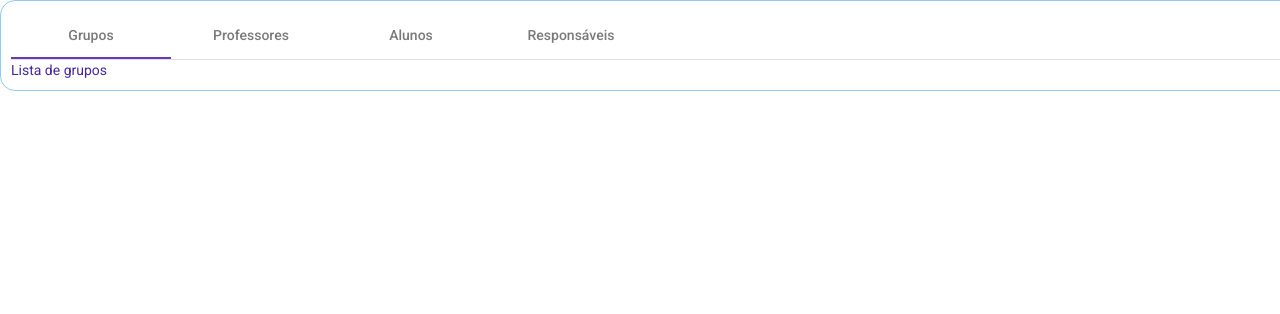
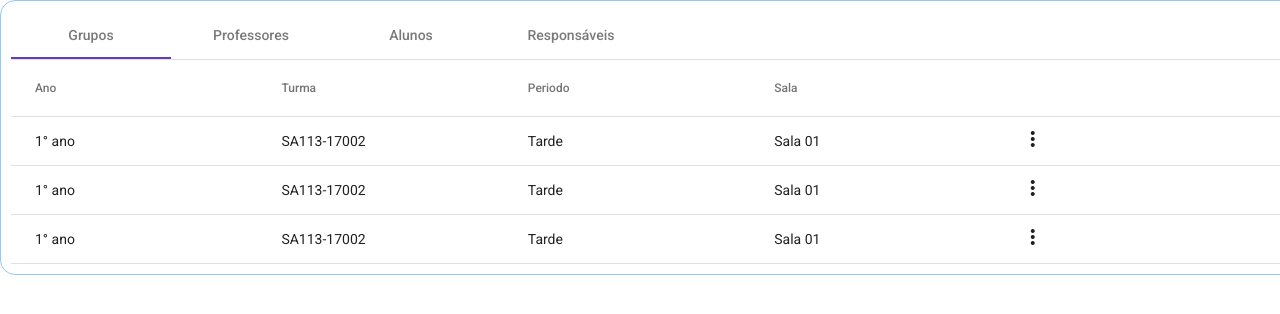
Before and after one commit to Projeto-Integrador-Univesp-Hortolandia/Front-End, an Angular app in the folder univesp-frontend/: page /registers in a window 1280 px wide. Shown: the top 314 px of the page. Built offline with nearby package versions, Linux system fonts and the light colour scheme.

Commit message:
feature/ tabelas

```diff
--- a/univesp-frontend/src/app/content/registers/registers.component.html
+++ b/univesp-frontend/src/app/content/registers/registers.component.html
@@ -1,6 +1,74 @@
 <div class="container-registers">
     <mat-tab-group color="primary">
-        <mat-tab label="Grupos"> Lista de grupos </mat-tab>
+        <mat-tab label="Grupos">
+            <mat-table matSort matTableResponsive [dataSource]="_dataSource">
+				<ng-container matColumnDef="Notify">
+					<mat-header-cell *matHeaderCellDef> </mat-header-cell>
+					<mat-cell *matCellDef="let element" data-label="Modelo">
+						<mat-icon *ngIf="element.status === 'Inativo'">
+							person_off
+						</mat-icon>
+					</mat-cell>
+				</ng-container>
+
+				<ng-container matColumnDef="Ano">
+					<mat-header-cell *matHeaderCellDef>
+						<span> Ano </span>
+					</mat-header-cell>
+					<mat-cell *matCellDef="let element" data-label="Ano">
+						<span> {{ element.Ano }} </span>
+					</mat-cell>
+				</ng-container>
+				<ng-container matColumnDef="Turma">
+					<mat-header-cell *matHeaderCellDef>
+						<span> Turma </span>
+					</mat-header-cell>
+					<mat-cell *matCellDef="let element" data-label="Turma">
+						<span> {{ element.Turma }} </span>
+					</mat-cell>
+				</ng-container>
+				<ng-container matColumnDef="Periodo">
+					<mat-header-cell *matHeaderCellDef>
+						<span> Periodo </span>
+					</mat-header-cell>
+					<mat-cell *matCellDef="let element" data-label="Periodo">
+						<span> {{ element.Periodo }} </span>
+					</mat-cell>
+				</ng-container>
+				<ng-container matColumnDef="Sala">
+					<mat-header-cell *matHeaderCellDef>
+						<span> Sala </span>
+					</mat-header-cell>
+					<mat-cell *matCellDef="let element" data-label="Sala">
+						<span> {{ element.Sala }} </span>
+					</mat-cell>
+				</ng-container>
+				<ng-container matColumnDef="Controls">
+					<mat-header-cell *matHeaderCellDef>
+						<span>  </span>
+					</mat-header-cell>
+					<mat-cell *matCellDef="let element" data-label="Sala">
+						<span>
+                            <mat-icon [matMenuTriggerFor]="menu_controls"> more_vert </mat-icon>
+                            <mat-menu #menu_controls="matMenu">
+                                <button mat-menu-item>
+                                    <mat-icon> edit </mat-icon>
+                                    <span> Editar </span>
+                                </button>
+                                <button mat-menu-item>
+                                    <mat-icon> delete </mat-icon>
+                                    <span> Excluir </span>
+                                </button>
+                              </mat-menu>
+                        </span>
+					</mat-cell>
+				</ng-container>
+
+
+				<mat-header-row *matHeaderRowDef="displayedColumns; sticky: true"> </mat-header-row>
+				<mat-row *matRowDef="let row; columns: displayedColumns"> </mat-row>
+			</mat-table>
+        </mat-tab>
         <mat-tab label="Professores"> Lista de professores </mat-tab>
         <mat-tab label="Alunos"> Lista de alunos </mat-tab>
         <mat-tab label="Responsáveis"> Lista de Responsáveis</mat-tab>
--- a/univesp-frontend/src/app/content/registers/registers.component.ts
+++ b/univesp-frontend/src/app/content/registers/registers.component.ts
@@ -1,4 +1,5 @@
 import { Component, OnInit } from '@angular/core';
+import { MatTableDataSource } from '@angular/material/table';
 
 @Component({
   selector: 'app-registers',
@@ -9,7 +10,39 @@ export class RegistersComponent implements OnInit {
 
   constructor() { }
 
+  displayedColumns: string[] = [
+		'Ano',
+		'Turma',
+		'Periodo',
+		'Sala',
+    'Controls'
+	];
+
+  dataValues = [
+    {
+      Ano: '1° ano',
+      Turma: 'SA113-17002',
+      Periodo: 'Tarde',
+      Sala: 'Sala 01'
+    },
+    {
+      Ano: '1° ano',
+      Turma: 'SA113-17002',
+      Periodo: 'Tarde',
+      Sala: 'Sala 01'
+    },
+    {
+      Ano: '1° ano',
+      Turma: 'SA113-17002',
+      Periodo: 'Tarde',
+      Sala: 'Sala 01'
+    },
+  ]
+
+  _dataSource!: MatTableDataSource<any>
+
   ngOnInit(): void {
+    this._dataSource = new MatTableDataSource(this.dataValues)
   }
 
 }
```
